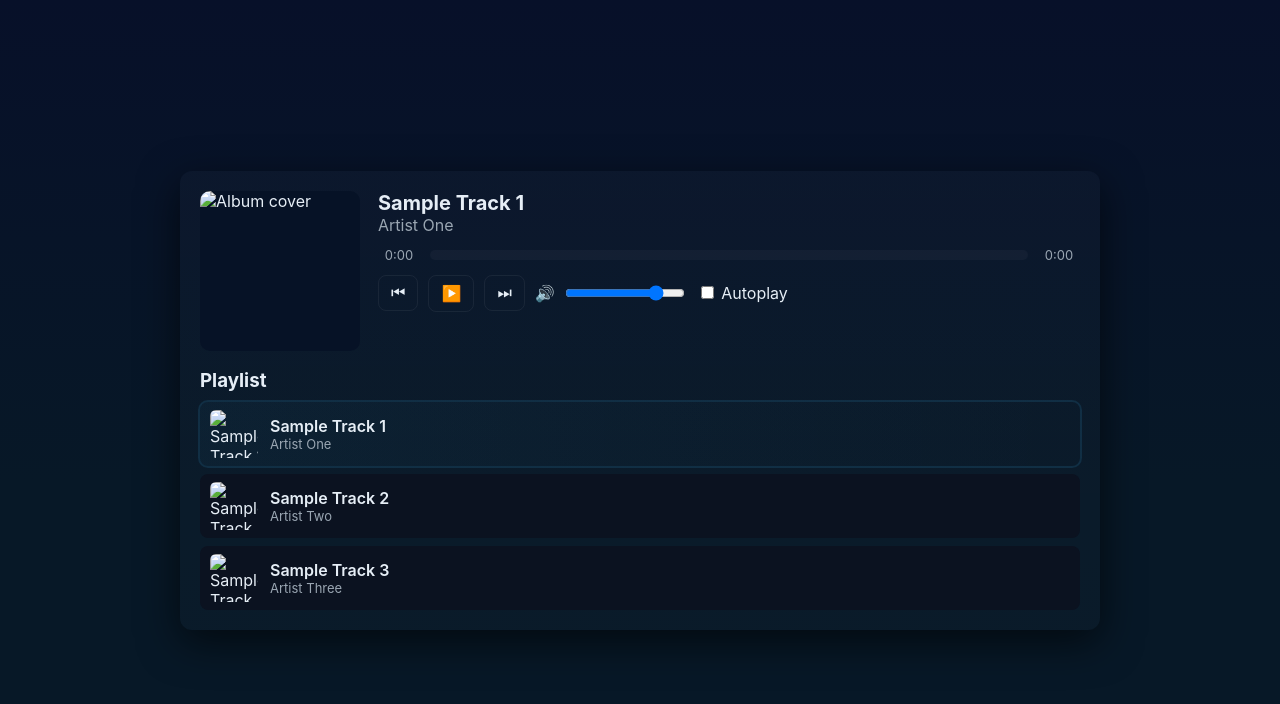
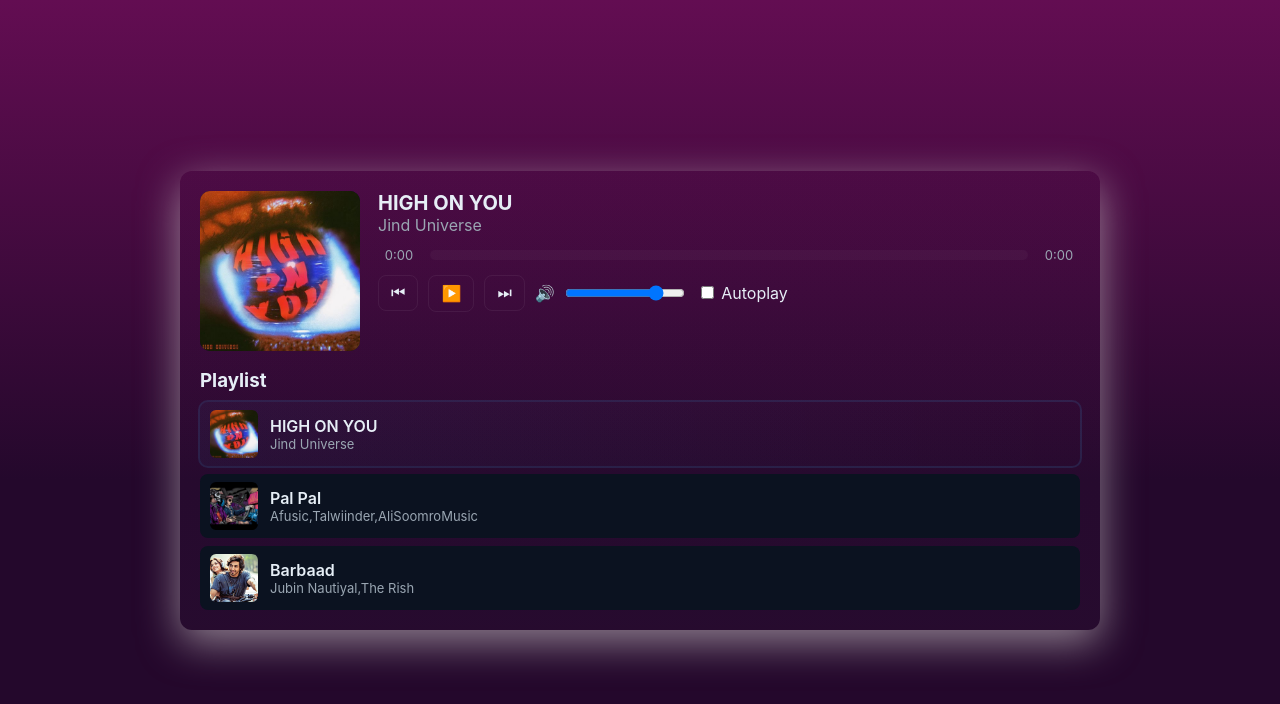
Before and after one commit to smrutipragyan01/CodeAlpha-project-s-, a plain HTML site: page Task3-Music-Player/index.html in a window 1280 px wide. Drawn offline with Linux system fonts and the light colour scheme.

Commit message:
Updated code after changes

```diff
--- a/Task2-Build-your-own-portfolio-site/script.js
+++ b/Task2-Build-your-own-portfolio-site/script.js
@@ -1,6 +1,3 @@
-// Basic progressive reveal on scroll and small UI behaviors.
-// Place this in scripts.js and include it at the end of body.
-
 (function () {
   'use strict';
 
--- a/Task2-Build-your-own-portfolio-site/style.css
+++ b/Task2-Build-your-own-portfolio-site/style.css
@@ -1,9 +1,9 @@
 :root{
-  --bg:#0f1724; --card:#0b1220; --muted:#9aa6b2; --accent:#38bdf8; --glass: rgba(255,255,255,0.04);
+  --bg:#0c111a; --card:#0b1220; --muted:#9aa6b2; --accent:#38bdf8; --glass: rgba(255,255,255,0.04);
   --radius:14px; --max-width:1100px;
 }
 *{box-sizing:border-box}
-html,body{height:100%; margin:0; font-family:Inter,system-ui,Segoe UI,Arial; background:linear-gradient(180deg,#071029 0%, #071827 60%); color:#e6eef6; -webkit-font-smoothing:antialiased}
+html,body{height:100%; margin:0; font-family:Inter,system-ui,Segoe UI,Arial; background:linear-gradient(180deg,#16556a 0%, #17324a 60%); color:#e6eef6; -webkit-font-smoothing:antialiased}
 a{color:var(--accent); text-decoration:none}
 .wrap{max-width:var(--max-width); margin:36px auto; padding:24px}
 
--- a/Task3-Music-Player/index.html
+++ b/Task3-Music-Player/index.html
@@ -11,8 +11,8 @@
     <div class="player-card">
       <div class="now-playing">
         <div class="cover">
-          <img id="cover" src="media/cover-placeholder.jpg" alt="Album cover" />
-        </div>
+  <img id="cover" src="img/cover-placeholder.jpg" alt="Album cover" />
+</div>
 
         <div class="meta">
           <div id="title" class="title">Title</div>
--- a/Task3-Music-Player/script.js
+++ b/Task3-Music-Player/script.js
@@ -11,24 +11,25 @@
   // ---------- Playlist: edit paths to match your files ----------
   const playlist = [
   {
-      title: 'Sample Track 1',
-      artist: 'Artist One',
-      src: 'media/sample1.mp3',
-      cover: 'media/cover1.jpg'
+    title: 'HIGH ON YOU',
+    artist: 'Jind Universe',
+    src: 'music/HIGH_ON_YOU.mp3',
+    cover: 'img/HOY.png'
   },
   {
-      title: 'Sample Track 2',
-      artist: 'Artist Two',
-      src: 'media/sample2.mp3',
-      cover: 'media/cover2.jpg'
+    title: 'Pal Pal',
+        artist: 'Afusic,Talwiinder,AliSoomroMusic',
+        src: 'music/PAL_PAL.mp3',
+         cover: 'img/Pal.png'
          },
   {
-      title: 'Sample Track 3',
-      artist: 'Artist Three',
-      src: 'media/sample3.mp3',
-      cover: 'media/cover3.jpg'
+    title: 'Barbaad',
+       artist: 'Jubin Nautiyal,The Rish',
+       src: 'music/Barbaad.mp3',
+         cover: 'img/barbaad.png'
          }
 ];
+
   // -------------------------------------------------------------
 
   // Elements
@@ -78,19 +79,31 @@
   if (index >= playlist.length) index = 0;
   currentIndex = index;
   const s = playlist[currentIndex];
-    audio.src = s.src;
-    titleEl.textContent = s.title;
-    artistEl.textContent = s.artist;
-    coverEl.src = s.cover;
+
+  // Use relative paths in playlist (see below). encodeURI handles spaces/()
+  audio.src = encodeURI(s.src);
+  titleEl.textContent = s.title || 'Unknown title';
+  artistEl.textContent = s.artist || 'Unknown artist';
+
+  // set cover src (single <img id="cover">)
+  coverEl.src = s.cover ? encodeURI(s.cover) : 'img/cover-placeholder.jpg';
+
   audio.load();
   highlightActive();
   updateDurationAfterLoad();
 
-    if (playNow) {
-      play();
-    } else {
-      pause();
-    }
+  audio.onerror = (ev) => {
+    console.error('Audio load error:', audio.src, ev);
+    const msg = document.getElementById('formMsg');
+    if (msg) msg.textContent = `Error loading audio for "${s.title}". Check path or file.`;
+  };
+
+  coverEl.onerror = () => {
+    console.warn('Cover failed to load:', coverEl.src);
+    coverEl.src = 'img/cover-placeholder.jpg';
+  };
+
+  if (playNow) play(); else pause();
 }
 
   // Play / Pause
--- a/Task3-Music-Player/style.css
+++ b/Task3-Music-Player/style.css
@@ -9,11 +9,11 @@
 }
 
 *{box-sizing:border-box}
-html,body{height:100%; margin:0; font-family:Inter,system-ui,-apple-system,Segoe UI,Roboto,"Helvetica Neue",Arial; background:linear-gradient(180deg,#071029 0%, #071827 60%); color:#e6eef6}
+html,body{height:100%; margin:0; font-family:Inter,system-ui,-apple-system,Segoe UI,Roboto,"Helvetica Neue",Arial; background:linear-gradient(180deg,#630d52 0%, #24082c 60%); color:#e6eef6}
 a{color:var(--accent)}
 
 .player-wrap{min-height:100vh; display:flex; align-items:center; justify-content:center; padding:32px}
-.player-card{width:100%; max-width:920px; background:linear-gradient(180deg, rgba(255,255,255,0.02), rgba(255,255,255,0.01)); border-radius:var(--radius); padding:20px; box-shadow:0 12px 40px rgba(0,0,0,0.6)}
+.player-card{width:100%; max-width:920px; background:linear-gradient(180deg, rgba(86, 17, 85, 0.02), rgba(255,255,255,0.01)); border-radius:var(--radius); padding:20px; box-shadow:0 12px 40px rgba(214, 209, 209, 0.6)}
 .now-playing{display:flex; gap:18px; align-items:flex-start}
 .cover{width:160px; height:160px; background:#061226; border-radius:10px; overflow:hidden; flex-shrink:0}
 .cover img{width:100%; height:100%; object-fit:cover; display:block}
```
Also changed, not shown: Task2-Build-your-own-portfolio-site/index.html (+14 -19 lines), Task3-Music-Player/img/HOY.png (added), Task3-Music-Player/img/Pal.png (added), Task3-Music-Player/img/barbaad.png (added), 4 other files. Lines whose indentation alone changed are shown as unchanged.
